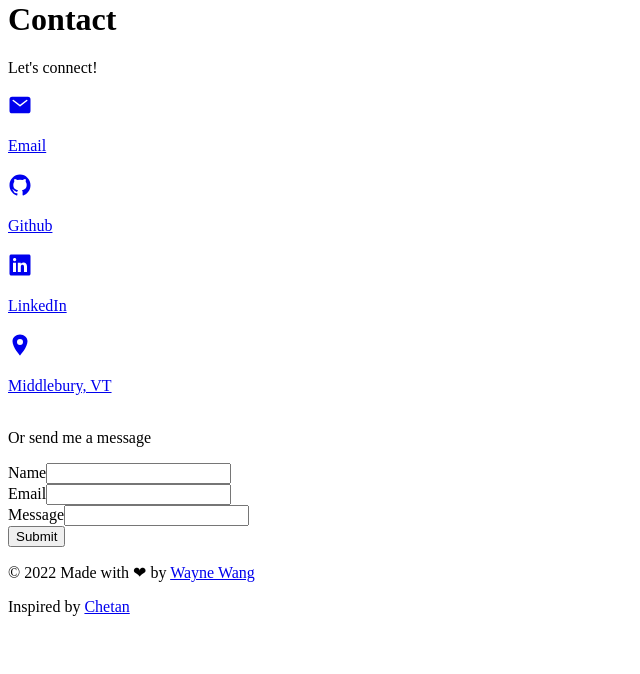
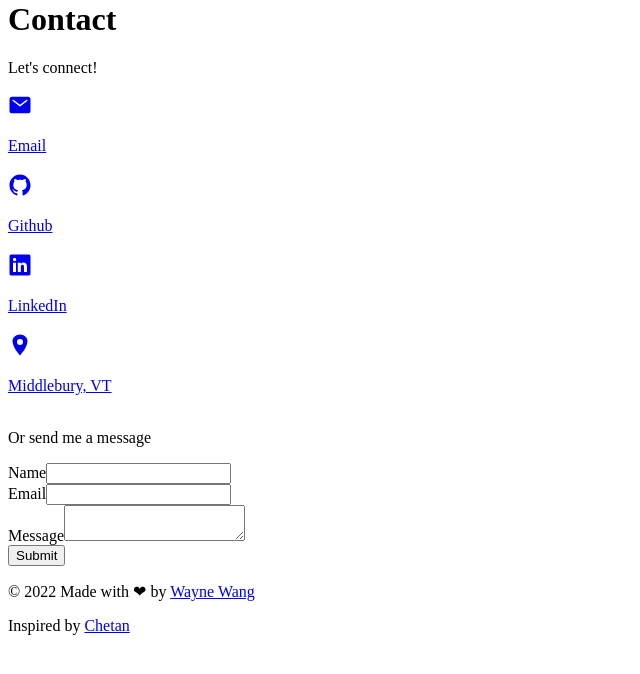
Before and after one commit to waynew99/waynew99.github.io, a React (Create React App) app: page / in a window 1280 px wide. Both pictures are taken after a click on the link "Contact". Shown: the part 9202-9876 px from the top of the page, without its empty margins (0-640 px from the left). Built offline with nearby package versions, Linux system fonts and the light colour scheme; the HTML template or start-up script is replaced by a standard one.

Commit message:
fixed contact

```diff
--- a/src/components/Contact.tsx
+++ b/src/components/Contact.tsx
@@ -104,21 +104,25 @@ export default function Contact({ scrollRef }: ContactProps) {
                   <FadeInEffect isVisible={contactVisibility[data.contacts.length + 2]}>
                     <div className='flex flex-col'>
                       <label className='text-xl mt-4'>Name</label>
-                      <Field type='name' name='name' className='mt-2 border-2 border-gray-200 focus:outline-none focus:border-gray-400 rounded-md p-2' />
+                      <Field name='name' className='mt-2 border-2 border-gray-200 focus:outline-none focus:border-gray-400 rounded-md p-2' />
                       <ErrorMessage name='name' component={GradientText} className='text-md font-bold' />
                     </div>
                   </FadeInEffect>
                   <FadeInEffect isVisible={contactVisibility[data.contacts.length + 3]}>
                     <div className='flex flex-col'>
                       <label className='text-xl mt-4'>Email</label>
-                      <Field type='email' name='email' className='mt-2 border-2 border-gray-200 focus:outline-none focus:border-gray-400 rounded-md p-2' />
+                      <Field name='email' className='mt-2 border-2 border-gray-200 focus:outline-none focus:border-gray-400 rounded-md p-2' />
                       <ErrorMessage name='email' component={GradientText} className='text-md font-bold' />
                     </div>
                   </FadeInEffect>
                   <FadeInEffect isVisible={contactVisibility[data.contacts.length + 4]}>
                     <div className='flex flex-col'>
                       <label className='text-xl mt-4'>Message</label>
-                      <Field type='message' name='message' className='mt-2 border-2 border-gray-200 focus:outline-none focus:border-gray-400 rounded-md p-2 resize-y h-32' />
+                      <Field name='message' >
+                        {({ field }: any) => (
+                          <textarea {...field} className='mt-2 border-2 border-gray-200 focus:outline-none focus:border-gray-400 rounded-md p-2 resize-y h-32'/>
+                        )}
+                      </Field>
                       <ErrorMessage name='message' component={GradientText} className='text-md font-bold' />
                     </div>
                   </FadeInEffect>
```
